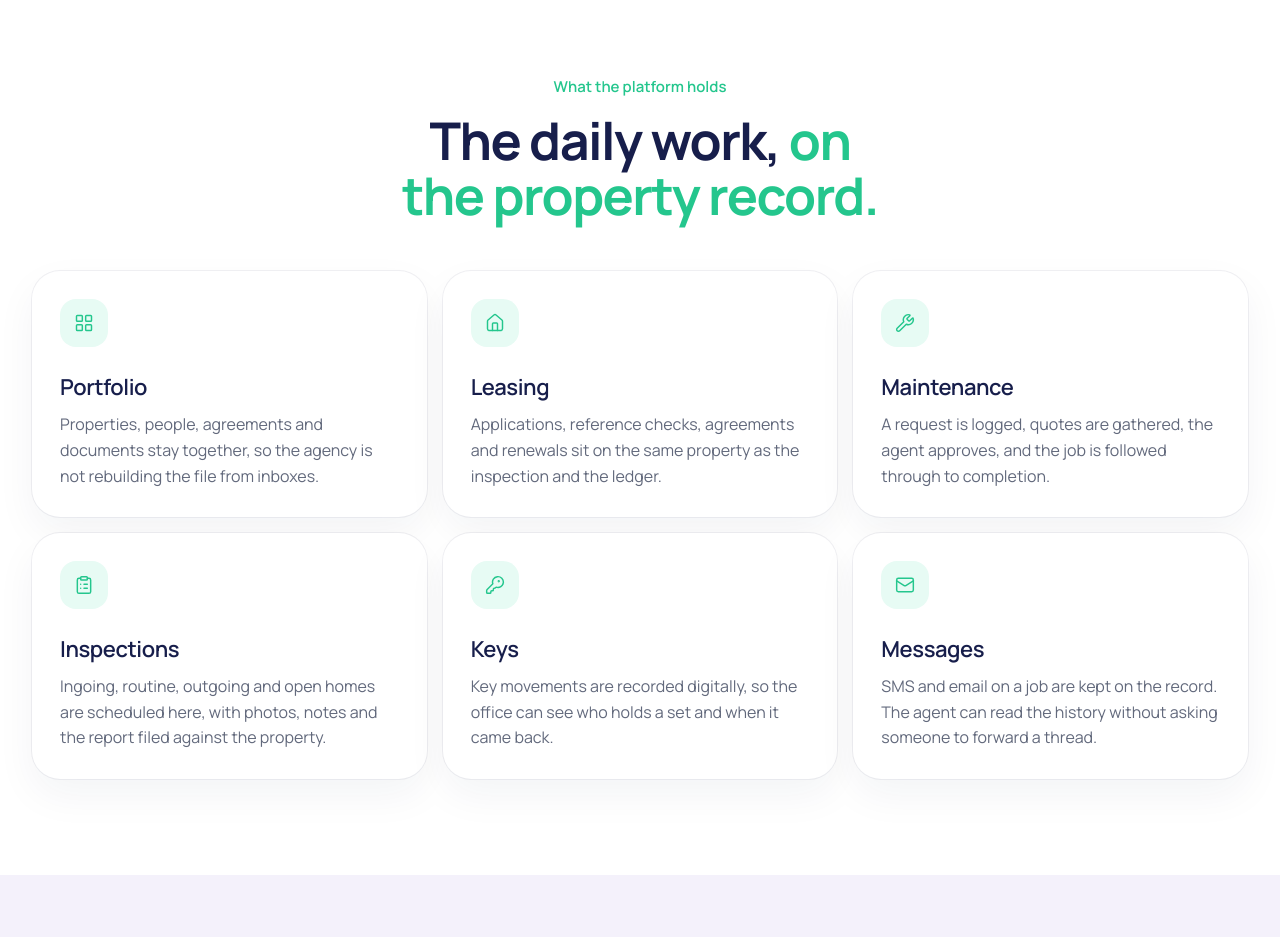
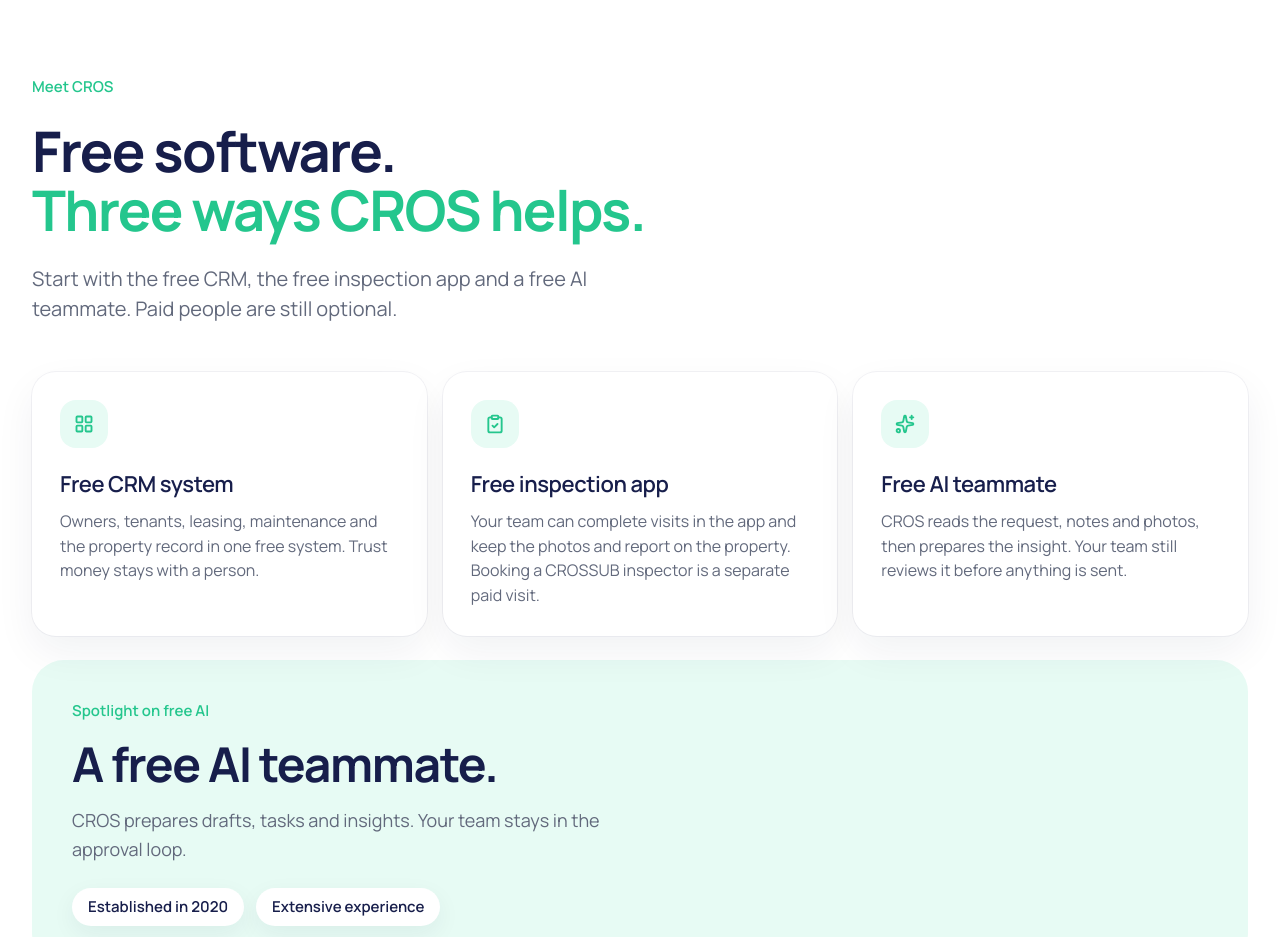
Before and after one commit to crossub-thongz/crossub_web_marketing, a Next.js app in the folder apps/marketing/: page /software in a window 1280 px wide. Shown: the part 940-1877 px from the top of the page. Built offline with nearby package versions, Linux system fonts and the light colour scheme; no server answers.

Commit message:
Add CROS

```diff
--- a/apps/marketing/app/(site)/software/page.tsx
+++ b/apps/marketing/app/(site)/software/page.tsx
@@ -15,6 +15,7 @@
 } from 'lucide-react';
 import type { ReactNode } from 'react';
 
+import { MeetCrosFree } from '@/components/site/meet-cros-free';
 import { ContactStrip, FaqList } from '@/components/site/page-frame';
 import { isExternalHref, siteLinks } from '@/lib/site-links';
 
@@ -244,6 +245,10 @@
       </section>
 
       <section className="mx-auto w-full max-w-[1480px] px-6 py-16 md:px-8 md:py-24">
+        <MeetCrosFree />
+      </section>
+
+      <section className="mx-auto w-full max-w-[1480px] px-6 py-16 md:px-8 md:py-24">
         <div className="mx-auto max-w-[820px] text-center">
           <p className="text-[15px] font-semibold text-[#24C68D]">
             What the platform holds
@@ -378,7 +383,7 @@
           {APPS.map((app) => (
             <article
               key={app.kicker}
-              className="rounded-[28px] bg-[#F7F6F4] p-6 ring-1 ring-[#171E4B]/8 sm:p-7"
+              className="flex h-full flex-col rounded-[28px] bg-[#F7F6F4] p-6 ring-1 ring-[#171E4B]/8 sm:p-7"
             >
               <div className="flex items-start justify-between">
                 <span className="grid size-12 place-items-center rounded-2xl bg-[#E7FBF4] text-[#24C68D]">
@@ -389,9 +394,11 @@
               <p className="mt-5 text-[14px] font-semibold text-[#24C68D]">{app.kicker}</p>
               <h3 className="mt-2 text-[26px] font-semibold tracking-[-0.03em]">{app.title}</h3>
               <p className="mt-3 text-[16px] leading-[1.6] text-[#62697C]">{app.body}</p>
-              <p className="mt-5 border-t border-[#171E4B]/10 pt-4 text-[14px] text-[#8B93A7]">
-                {app.tags}
-              </p>
+              <div className="mt-auto pt-5">
+                <p className="border-t border-[#171E4B]/10 pt-4 text-[14px] text-[#8B93A7]">
+                  {app.tags}
+                </p>
+              </div>
             </article>
           ))}
         </div>
--- a/apps/marketing/components/site/home-page.tsx
+++ b/apps/marketing/components/site/home-page.tsx
@@ -1,8 +1,9 @@
-import { ArrowRight, Bell, Check, ClipboardCheck, LayoutGrid, PenLine, Settings, Sparkles } from 'lucide-react';
+import { ArrowRight, Bell, Check, PenLine, Settings } from 'lucide-react';
 import type { ReactNode } from 'react';
 
 import { PrimaryLink, SecondaryLink, TextLink } from '@/components/site/buttons';
 import { HeroArt } from '@/components/site/hero-art';
+import { MeetCrosFree } from '@/components/site/meet-cros-free';
 import { ExperienceCard, InspectionVisual } from '@/components/site/story-art';
 import { siteLinks } from '@/lib/site-links';
 
@@ -53,24 +54,6 @@
   },
 ] as const;
 
-const CROS_FREE = [
-  {
-    title: 'Free CRM system',
-    body: 'Owners, tenants, leasing, maintenance and the property record in one free system. Trust money stays with a person.',
-    icon: LayoutGrid,
-  },
-  {
-    title: 'Free inspection app',
-    body: 'Your team can complete visits in the app and keep the photos and report on the property. Booking a CROSSUB inspector is a separate paid visit.',
-    icon: ClipboardCheck,
-  },
-  {
-    title: 'Free AI property insight',
-    body: 'CROS reads the request, notes and photos, then prepares the insight. Your team still reviews it before anything is sent.',
-    icon: Sparkles,
-  },
-] as const;
-
 export function HomePage() {
   return (
     <main id="main">
@@ -107,59 +90,7 @@
 
       <section id="meet-cros" tabIndex={-1} className="rise scroll-mt-28 py-16 outline-none md:py-28 lg:py-32">
         <div className="mx-auto w-full max-w-[1480px] px-6 md:px-10">
-          <Eyebrow>Meet CROS</Eyebrow>
-          <h2 className="mt-6 max-w-[16em] text-[40px] leading-[1.05] font-bold tracking-[-0.03em] sm:text-[56px]">
-            Free software.
-            <span className="block text-[#24C68D]">Three ways CROS helps.</span>
-          </h2>
-          <p className="mt-6 max-w-[40rem] text-[20px] leading-[1.5] text-[#62697C]">
-            Start with the free CRM, the free inspection app and free AI property insight. Paid
-            people are still optional.
-          </p>
-          <div className="mt-12 grid gap-4 lg:grid-cols-3">
-            {CROS_FREE.map((item) => (
-              <article
-                key={item.title}
-                className="flex h-full flex-col rounded-[24px] bg-white p-6 shadow-[0_16px_40px_rgba(23,30,75,0.06)] ring-1 ring-[#171E4B]/5 sm:p-7"
-              >
-                <span className="grid size-12 place-items-center rounded-2xl bg-[#E7FBF4] text-[#24C68D]">
-                  <item.icon className="size-5" strokeWidth={2.25} aria-hidden />
-                </span>
-                <h3 className="mt-5 text-[22px] font-semibold tracking-[-0.02em]">{item.title}</h3>
-                <p className="mt-2 text-[16px] leading-[1.55] text-[#62697C]">{item.body}</p>
-              </article>
-            ))}
-          </div>
-
-          <div className="mt-6 grid items-center gap-8 rounded-[32px] bg-[#E7FBF4] p-7 sm:p-10 lg:grid-cols-[1.15fr_0.85fr] lg:gap-12">
-            <div>
-              <p className="text-[15px] font-semibold text-[#24C68D]">Spotlight on free AI</p>
-              <h3 className="mt-4 text-[36px] leading-[1.08] font-bold tracking-[-0.03em] sm:text-[48px]">
-                A proprietary large AI model.
-              </h3>
-              <p className="mt-4 max-w-[36rem] text-[18px] leading-[1.6] text-[#62697C]">
-                CROS is CROSSUB’s own model, built for property work. It prepares drafts, tasks and
-                insights. Your team stays in the approval loop.
-              </p>
-              <div className="mt-6 flex flex-wrap gap-3">
-                <p className="rounded-full bg-white px-4 py-2 text-[15px] font-semibold text-[#171E4B] shadow-[0_8px_24px_rgba(23,30,75,0.06)]">
-                  Established in 2020
-                </p>
-                <p className="rounded-full bg-white px-4 py-2 text-[15px] font-semibold text-[#171E4B] shadow-[0_8px_24px_rgba(23,30,75,0.06)]">
-                  Extensive experience
-                </p>
-              </div>
-              <TextLink href={siteLinks.software} className="mt-8">
-                Meet CROS
-                <ArrowRight className="size-4" aria-hidden />
-              </TextLink>
-            </div>
-            <img
-              src="/brand/cros.png"
-              alt="CROS"
-              className="mx-auto w-full max-w-[280px]"
-            />
-          </div>
+          <MeetCrosFree showPageLink />
         </div>
       </section>
 
--- /dev/null
+++ b/apps/marketing/components/site/meet-cros-free.tsx
@@ -0,0 +1,76 @@
+import { ArrowRight, ClipboardCheck, LayoutGrid, Sparkles } from 'lucide-react';
+
+import { TextLink } from '@/components/site/buttons';
+import { siteLinks } from '@/lib/site-links';
+
+const CROS_FREE = [
+  {
+    title: 'Free CRM system',
+    body: 'Owners, tenants, leasing, maintenance and the property record in one free system. Trust money stays with a person.',
+    icon: LayoutGrid,
+  },
+  {
+    title: 'Free inspection app',
+    body: 'Your team can complete visits in the app and keep the photos and report on the property. Booking a CROSSUB inspector is a separate paid visit.',
+    icon: ClipboardCheck,
+  },
+  {
+    title: 'Free AI teammate',
+    body: 'CROS reads the request, notes and photos, then prepares the insight. Your team still reviews it before anything is sent.',
+    icon: Sparkles,
+  },
+] as const;
+
+export function MeetCrosFree({ showPageLink = false }: { showPageLink?: boolean }) {
+  return (
+    <>
+      <p className="text-[15px] font-semibold text-[#24C68D]">Meet CROS</p>
+      <h2 className="mt-6 max-w-[16em] text-[40px] leading-[1.05] font-bold tracking-[-0.03em] sm:text-[56px]">
+        Free software.
+        <span className="block text-[#24C68D]">Three ways CROS helps.</span>
+      </h2>
+      <p className="mt-6 max-w-[40rem] text-[20px] leading-[1.5] text-[#62697C]">
+        Start with the free CRM, the free inspection app and a free AI teammate. Paid people are
+        still optional.
+      </p>
+      <div className="mt-12 grid gap-4 lg:grid-cols-3">
+        {CROS_FREE.map((item) => (
+          <article
+            key={item.title}
+            className="flex h-full flex-col rounded-[24px] bg-white p-6 shadow-[0_16px_40px_rgba(23,30,75,0.06)] ring-1 ring-[#171E4B]/5 sm:p-7"
+          >
+            <span className="grid size-12 place-items-center rounded-2xl bg-[#E7FBF4] text-[#24C68D]">
+              <item.icon className="size-5" strokeWidth={2.25} aria-hidden />
+            </span>
+            <h3 className="mt-5 text-[22px] font-semibold tracking-[-0.02em]">{item.title}</h3>
+            <p className="mt-2 text-[16px] leading-[1.55] text-[#62697C]">{item.body}</p>
+          </article>
+        ))}
+      </div>
+
+      <div className="mt-6 rounded-[32px] bg-[#E7FBF4] p-7 sm:p-10">
+        <p className="text-[15px] font-semibold text-[#24C68D]">Spotlight on free AI</p>
+        <h3 className="mt-4 text-[36px] leading-[1.08] font-bold tracking-[-0.03em] sm:text-[48px]">
+          A free AI teammate.
+        </h3>
+        <p className="mt-4 max-w-[36rem] text-[18px] leading-[1.6] text-[#62697C]">
+          CROS prepares drafts, tasks and insights. Your team stays in the approval loop.
+        </p>
+        <div className="mt-6 flex flex-wrap gap-3">
+          <p className="rounded-full bg-white px-4 py-2 text-[15px] font-semibold text-[#171E4B] shadow-[0_8px_24px_rgba(23,30,75,0.06)]">
+            Established in 2020
+          </p>
+          <p className="rounded-full bg-white px-4 py-2 text-[15px] font-semibold text-[#171E4B] shadow-[0_8px_24px_rgba(23,30,75,0.06)]">
+            Extensive experience
+          </p>
+        </div>
+        {showPageLink ? (
+          <TextLink href={siteLinks.software} className="mt-8">
+            Meet CROS
+            <ArrowRight className="size-4" aria-hidden />
+          </TextLink>
+        ) : null}
+      </div>
+    </>
+  );
+}
```
Also changed, not shown: apps/marketing/public/site/png/cros-property-record.png (added).
